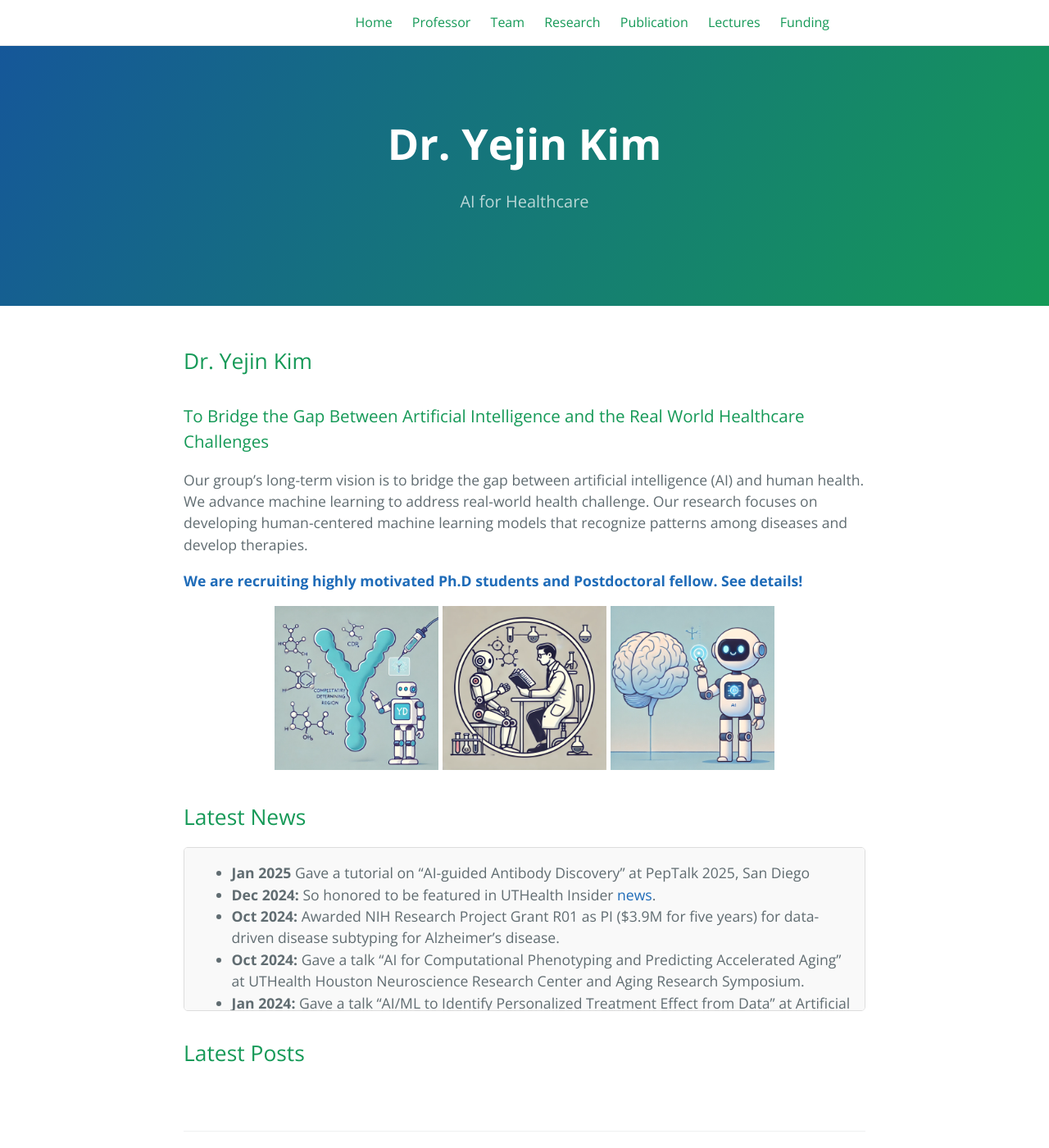
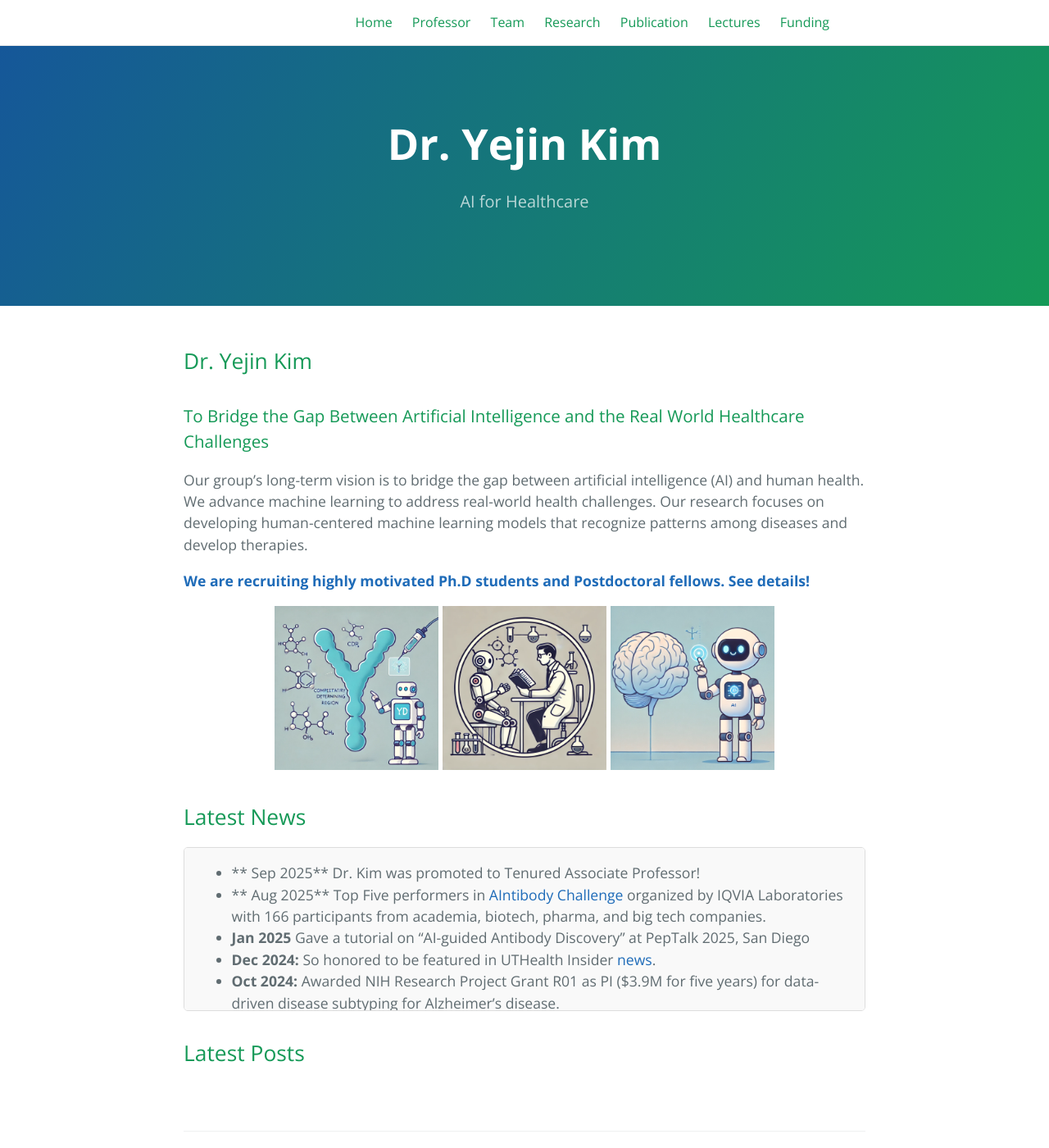
Before and after one commit to yejinjkim/yejinjkim.github.io, a Jekyll site: the page built from index.md, in a window 1280 px wide and 1400 px high. Shown: the whole window at 82% size. Built offline with Jekyll 4.4.1, drawn with Linux system fonts in a browser that asks for light colours; our own code applies the rules of GitHub Pages for plain Markdown files.

Commit message:
Update index.md

```diff
--- a/index.md
+++ b/index.md
@@ -2,9 +2,9 @@
 
 ### To Bridge the Gap Between Artificial Intelligence and the Real World Healthcare Challenges
 
-Our group's long-term vision is to bridge the gap between artificial intelligence (AI) and human health. We advance machine learning to address real-world health challenge. Our research focuses on developing human-centered machine learning models that recognize patterns among diseases and develop therapies.
+Our group's long-term vision is to bridge the gap between artificial intelligence (AI) and human health. We advance machine learning to address real-world health challenges. Our research focuses on developing human-centered machine learning models that recognize patterns among diseases and develop therapies.
 
-[**We are recruiting highly motivated Ph.D students and Postdoctoral fellow. See details!**](opportunities)
+[**We are recruiting highly motivated Ph.D students and Postdoctoral fellows. See details!**](opportunities)
 
 
 
@@ -19,11 +19,13 @@ Our group's long-term vision is to bridge the gap between artificial intelligenc
 
 
 <div class="scroll-box" markdown="1">
+- ** Sep 2025** Dr. Kim was promoted to Tenured Associate Professor!
+- ** Aug 2025** Top Five performers in [AIntibody Challenge](https://www.aintibody.org/) organized by IQVIA Laboratories with 166 participants from academia, biotech, pharma, and big tech companies.
 - **Jan 2025** Gave a tutorial on "AI-guided Antibody Discovery" at PepTalk 2025, San Diego
 - **Dec 2024:** So honored to be featured in UTHealth Insider [news](https://www.linkedin.com/feed/update/urn:li:activity:7274468512646017024/).
 - **Oct 2024:** Awarded NIH Research Project Grant R01 as PI ($3.9M for five years) for data-driven disease subtyping for Alzheimer's disease.
-- **Oct 2024:** Gave a talk "AI for Computational Phenotyping and Predicting Accelerated Aging" at UTHealth Houston Neuroscience Research Center and Aging Research Symposium.
-- **Jan 2024:** Gave a talk "AI/ML to Identify Personalized Treatment Effect from Data" at Artificial Intelligence in Biomedicine and Healthcare Workshop by McWilliams School of Biomedical Informatics, UTHealth Houston.
+- **Oct 2024:** Gave a talk, "AI for Computational Phenotyping and Predicting Accelerated Aging," at UTHealth Houston Neuroscience Research Center and Aging Research Symposium.
+- **Jan 2024:** Gave a talk "AI/ML to Identify Personalized Treatment Effect from Data" at the Artificial Intelligence in Biomedicine and Healthcare Workshop by McWilliams School of Biomedical Informatics, UTHealth Houston.
 - **Nov 2023:** Awarded NIH Research Project Grant R01 as PI ($4M for five years) on federated learning for multiple clinical data.
 - **Aug 2023:** Our work, [CancerGPT](https://arxiv.org/abs/2304.10946), was invited for a talk at [PathAI](https://www.pathai.com).
 - **May 2023:** Gave an invited talk at [The Web Conference 2023 Health Day](https://www2023.thewebconf.org).
```
